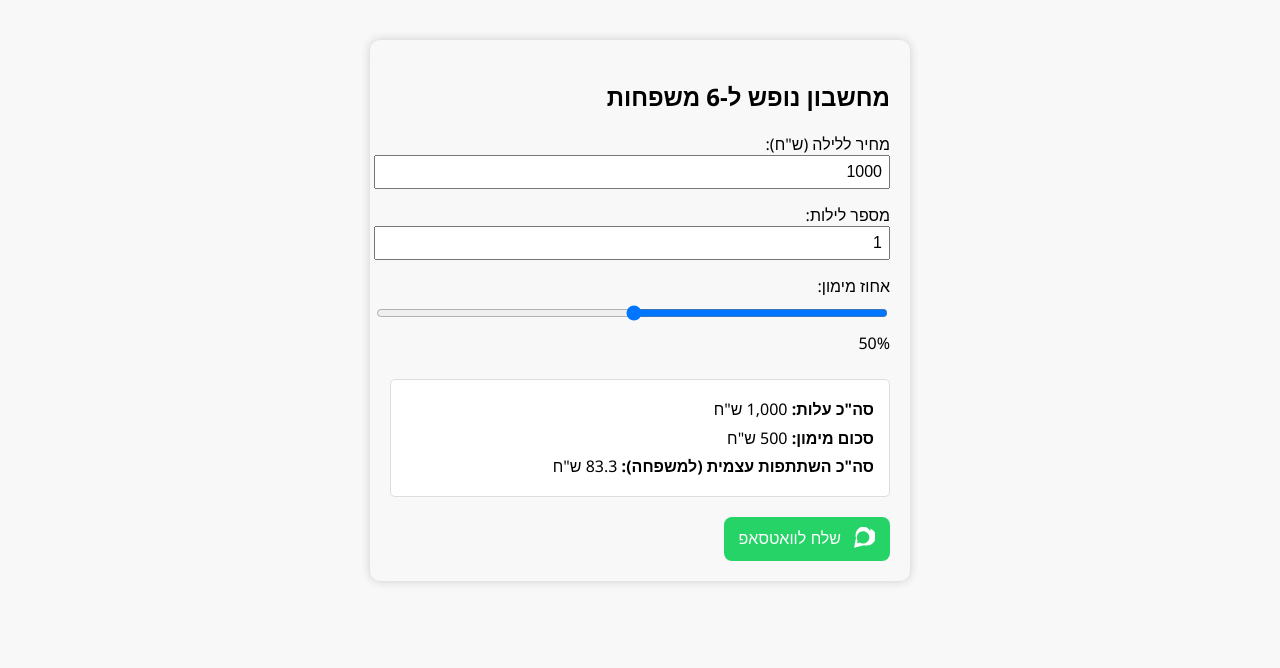
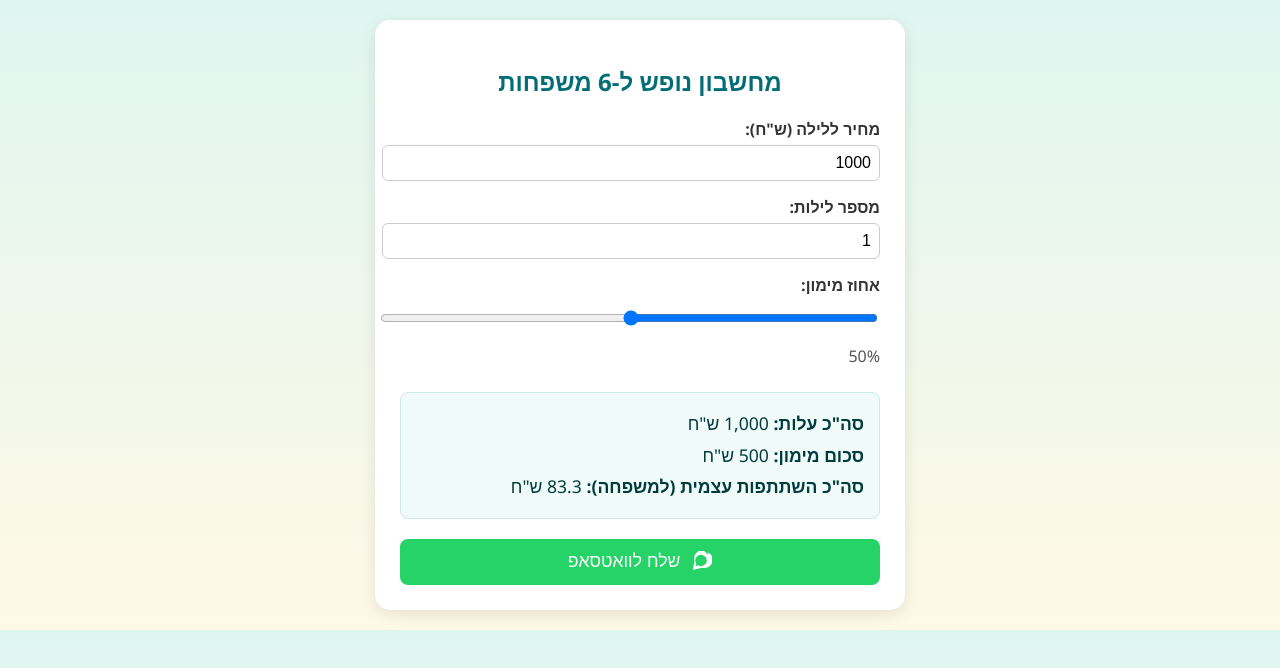
Before and after one commit to Roieba/family, a plain HTML site: page index.html in a window 1280 px wide. Drawn offline with Linux system fonts and the light colour scheme.

Commit message:
index.html

```diff
--- a/index.html
+++ b/index.html
@@ -3,58 +3,104 @@
 <head>
     <meta charset="UTF-8">
     <title>מחשבון נופש</title>
+    <meta name="viewport" content="width=device-width, initial-scale=1">
     <style>
         body {
             font-family: "Segoe UI", sans-serif;
-            max-width: 500px;
-            margin: 40px auto;
+            background: linear-gradient(to bottom, #dff6f0, #fff9e6);
             padding: 20px;
-            background: #f8f8f8;
-            border-radius: 10px;
-            box-shadow: 0 0 10px #ccc;
+            margin: 0;
         }
+
+        .container {
+            max-width: 480px;
+            margin: 0 auto;
+            background-color: white;
+            padding: 25px;
+            border-radius: 15px;
+            box-shadow: 0 4px 15px rgba(0,0,0,0.1);
+        }
+
+        h2 {
+            text-align: center;
+            color: #006d77;
+            margin-bottom: 20px;
+        }
+
         label {
             display: block;
             margin-top: 15px;
+            font-weight: bold;
+            color: #333;
         }
+
         input[type="number"],
         input[type="range"] {
-            padding: 6px;
             width: 100%;
+            padding: 8px;
             font-size: 1em;
+            border: 1px solid #ccc;
+            border-radius: 6px;
+            margin-top: 5px;
         }
+
+        #fundingValue {
+            display: inline-block;
+            margin-top: 5px;
+            font-size: 1em;
+            color: #555;
+        }
+
         #result {
             margin-top: 25px;
-            background: #fff;
+            background: #f0fbf9;
             padding: 15px;
-            border: 1px solid #ddd;
-            border-radius: 5px;
+            border: 1px solid #cdeae3;
+            border-radius: 8px;
             line-height: 1.8;
+            font-size: 1.1em;
+            color: #003c3c;
         }
+
         #sendWhatsapp {
             margin-top: 20px;
-            padding: 10px 15px;
+            padding: 12px 16px;
             background-color: #25d366;
             color: white;
             border: none;
             border-radius: 8px;
-            font-size: 1em;
+            font-size: 1.1em;
             display: flex;
             align-items: center;
             gap: 10px;
+            justify-content: center;
             cursor: pointer;
+            width: 100%;
+            transition: background-color 0.3s ease;
         }
+
+        #sendWhatsapp:hover {
+            background-color: #20b958;
+        }
+
         #sendWhatsapp svg {
-            width: 24px;
-            height: 24px;
+            width: 22px;
+            height: 22px;
             fill: white;
         }
-        #sendWhatsapp:hover {
-            background-color: #1ebe5d;
+
+        @media (max-width: 600px) {
+            body {
+                padding: 10px;
+            }
+            .container {
+                padding: 20px;
+            }
         }
     </style>
 </head>
 <body>
+    <div class="container">
         <h2>מחשבון נופש ל-6 משפחות</h2>
 
         <label>מחיר ללילה (ש"ח):</label>
@@ -75,6 +121,7 @@
             </svg>
             שלח לוואטסאפ
         </button>
+    </div>
 
     <script>
         const priceInput = document.getElementById("price");
@@ -110,8 +157,7 @@
 
             const total = price * nights;
             const funding = total * (fundingPercent / 100);
-            const remaining = total - funding;
-            const perFamily = remaining / 6;
+            const perFamily = (total - funding) / 6;
 
             const message =
                 `🧮 חישוב נופש ל-6 משפחות:\n` +
@@ -127,7 +173,7 @@
         nightsInput.addEventListener("input", calculate);
         fundingInput.addEventListener("input", calculate);
 
-        calculate(); // חישוב ראשוני
+        calculate();
     </script>
 </body>
 </html>
```
Lines whose indentation alone changed are shown as unchanged.
